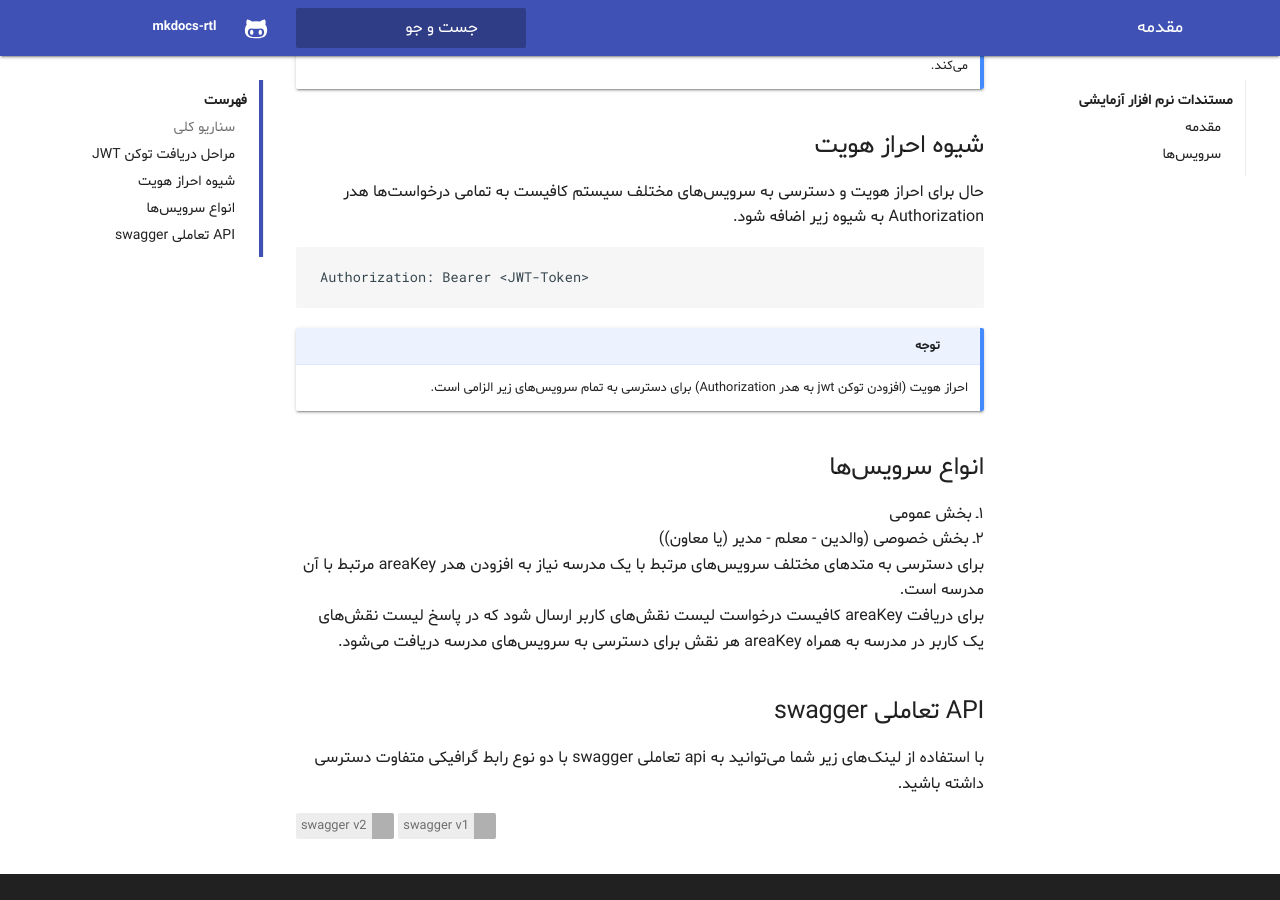
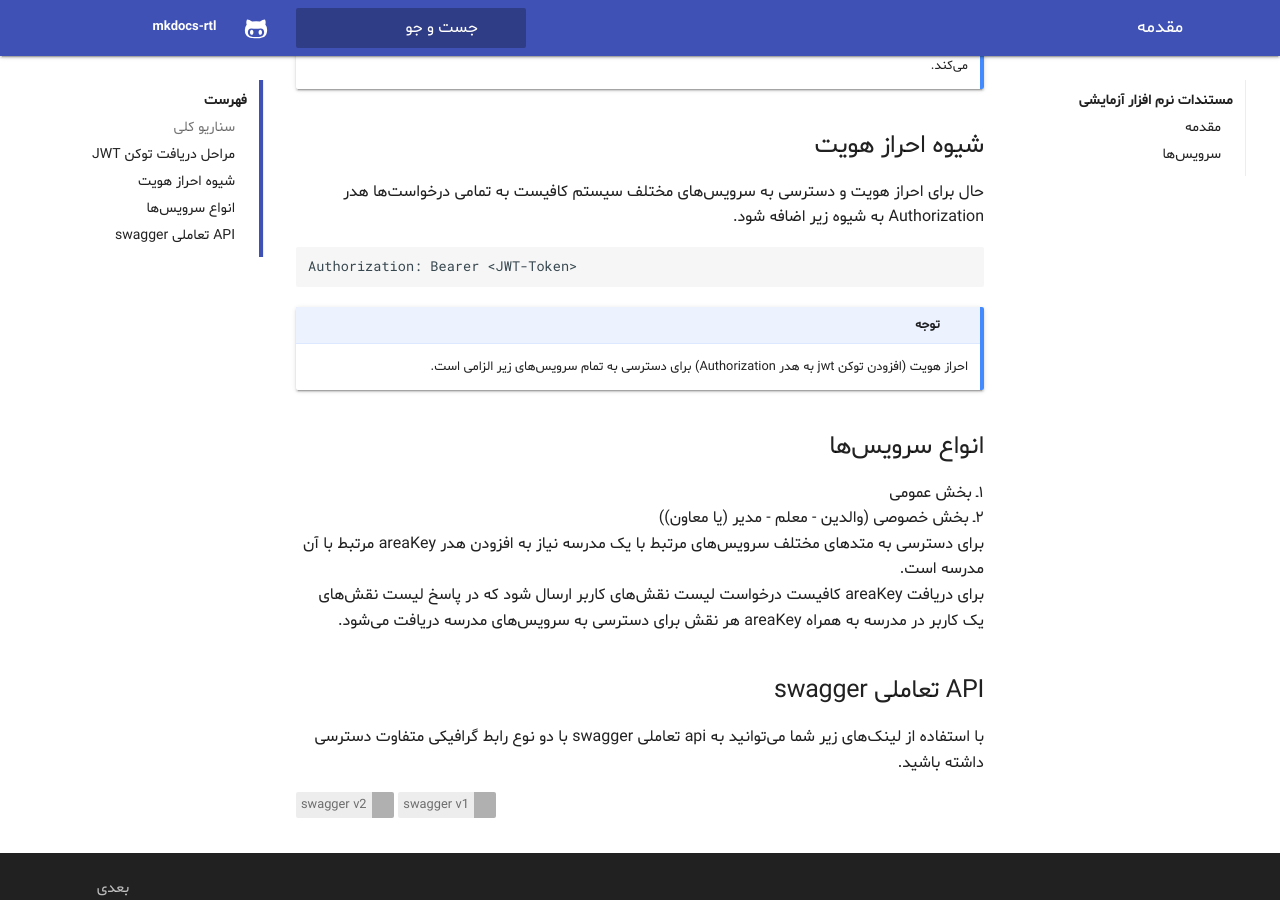
Before and after one commit to mberneti/mkdocs-rtl, an MkDocs documentation site: the page built from pages/index.md, in a window 1280 px wide and 900 px high, scrolled down 580 px. Built offline with MkDocs 1.6.1 and Material for MkDocs 9.7.7, drawn with Linux system fonts in a browser that asks for light colours; some web fonts are replaced; old or Windows-style settings are respelled for this version of MkDocs.

Commit message:
Solving errors and change deprecated command to a new one

```diff
--- a/mkdocs.yml
+++ b/mkdocs.yml
@@ -15,14 +15,15 @@
 site_dir: 'docs'
 # base_url: 'bb'
 
-pages:
+nav:
     - مقدمه: index.md
     - سرویس‌ها:
       - 'احراز هویت': 'accounts-services.md'
 
 # Documentation and theme
-theme: 'material'
-theme_dir: 'theme'
+theme:
+    name: 'material'
+    custom_dir: 'theme'
 extra_css:
   - 'custom-docs.css'
 
@@ -51,5 +52,5 @@
 # Extensions
 markdown_extensions:
   - admonition
-  - codehilite(guess_lang=false)
-  - toc(permalink=⚓)
+#  - codehilite(guess_lang=false)
+#  - toc(permalink=⚓)
```
